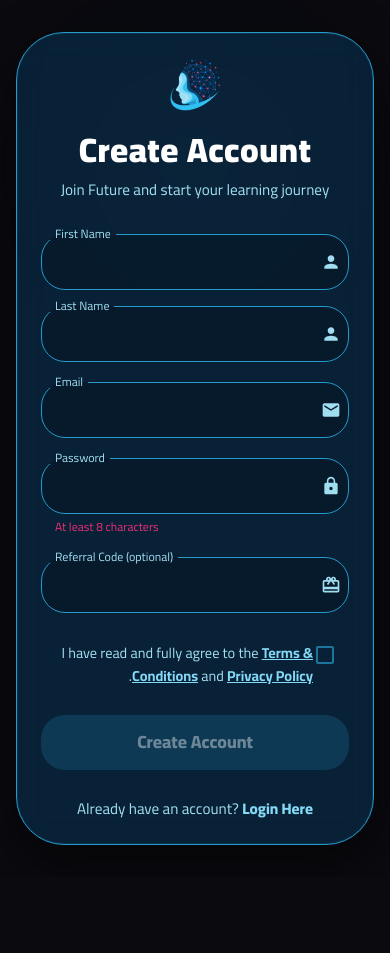
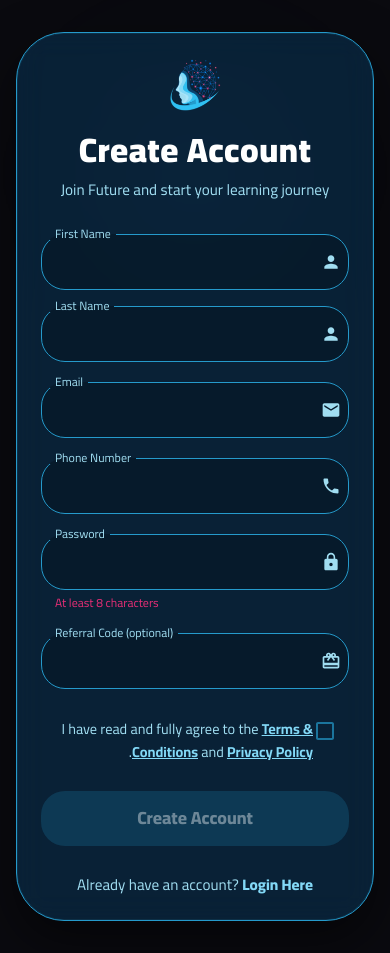
Before and after one commit to abdelrhman445/Future, a Next.js app in the folder Future_Frontend/: page /1/register in a window 390 px wide. Before the commit the page ends 877 px from the top, so only its background shows below. Built offline with nearby package versions, Linux system fonts and the light colour scheme; no server answers.

Commit message:
feat: complete end-to-end phone number integration in auth and manager dashboard

```diff
--- a/Future_Frontend/src/app/[locale]/register/page.tsx
+++ b/Future_Frontend/src/app/[locale]/register/page.tsx
@@ -4,7 +4,7 @@
 import Image from 'next/image';
 import { useParams, useRouter, useSearchParams } from 'next/navigation';
 import { Box, Button, TextField, Typography, Container, InputAdornment, Grid, Card, Checkbox, alpha } from '@mui/material';
-import { Email, Lock, Person, CardGiftcard } from '@mui/icons-material';
+import { Email, Lock, Person, CardGiftcard, Phone } from '@mui/icons-material'; // 🔴 إضافة أيقونة الهاتف
 import { useForm } from 'react-hook-form';
 import { zodResolver } from '@hookform/resolvers/zod';
 import { z } from 'zod';
@@ -24,10 +24,12 @@
   danger: '#e62f76',
 };
 
+// 🔴 إضافة حقل رقم الهاتف في الـ Schema
 const schema = z.object({
   firstName: z.string().min(2),
   lastName: z.string().min(2),
   email: z.string().email(),
+  phone: z.string().optional(), // 🔴 الحقل الجديد
   password: z.string().min(8),
   referralCode: z.string().optional(),
 });
@@ -152,6 +154,17 @@
                 InputProps={{ startAdornment: <InputAdornment position="start"><Email sx={{ color: palette.textSec, fontSize: 20 }} /></InputAdornment> }}
               />
 
+              {/* 🔴 حقل رقم الهاتف المضاف حديثًا */}
+              <TextField
+                {...register('phone')}
+                label={ar ? 'رقم الهاتف' : 'Phone Number'}
+                type="tel"
+                fullWidth
+                error={!!errors.phone}
+                sx={textFieldStyles}
+                InputProps={{ startAdornment: <InputAdornment position="start"><Phone sx={{ color: palette.textSec, fontSize: 20 }} /></InputAdornment> }}
+              />
+
               <TextField
                 {...register('password')}
                 label={ar ? 'كلمة المرور' : 'Password'}
@@ -171,7 +184,7 @@
                 InputProps={{ startAdornment: <InputAdornment position="start"><CardGiftcard sx={{ color: palette.textSec, fontSize: 20 }} /></InputAdornment> }}
               />
 
-              {/* 🔴 الجزء الجديد: الموافقة على الشروط والأحكام وسياسة الخصوصية */}
+              {/* الجزء الخاص: الموافقة على الشروط والأحكام وسياسة الخصوصية */}
               <Box sx={{ display: 'flex', alignItems: 'flex-start', mt: 1 }}>
                 <Checkbox
                   checked={agreedToTerms}
@@ -198,7 +211,7 @@
                 </Typography>
               </Box>
 
-              {/* 🔴 الزرار اتربط بالـ State، ومش هيشتغل غير لو علم على الموافقة */}
+              {/* الزرار اتربط بالـ State، ومش هيشتغل غير لو علم على الموافقة */}
               <Button
                 type="submit"
                 variant="contained"
--- a/Future_Frontend/src/types/index.ts
+++ b/Future_Frontend/src/types/index.ts
@@ -5,6 +5,7 @@
   firstName: string;
   lastName: string;
   role: 'ADMIN' | 'MANAGER' | 'AFFILIATE' | 'USER';
+  phone?: string;
   affiliateCode?: string;
   totalEarnings?: number;
   pendingEarnings?: number;
```
Also changed, not shown: 1 other file (tests, documents, lock files or other folders).
